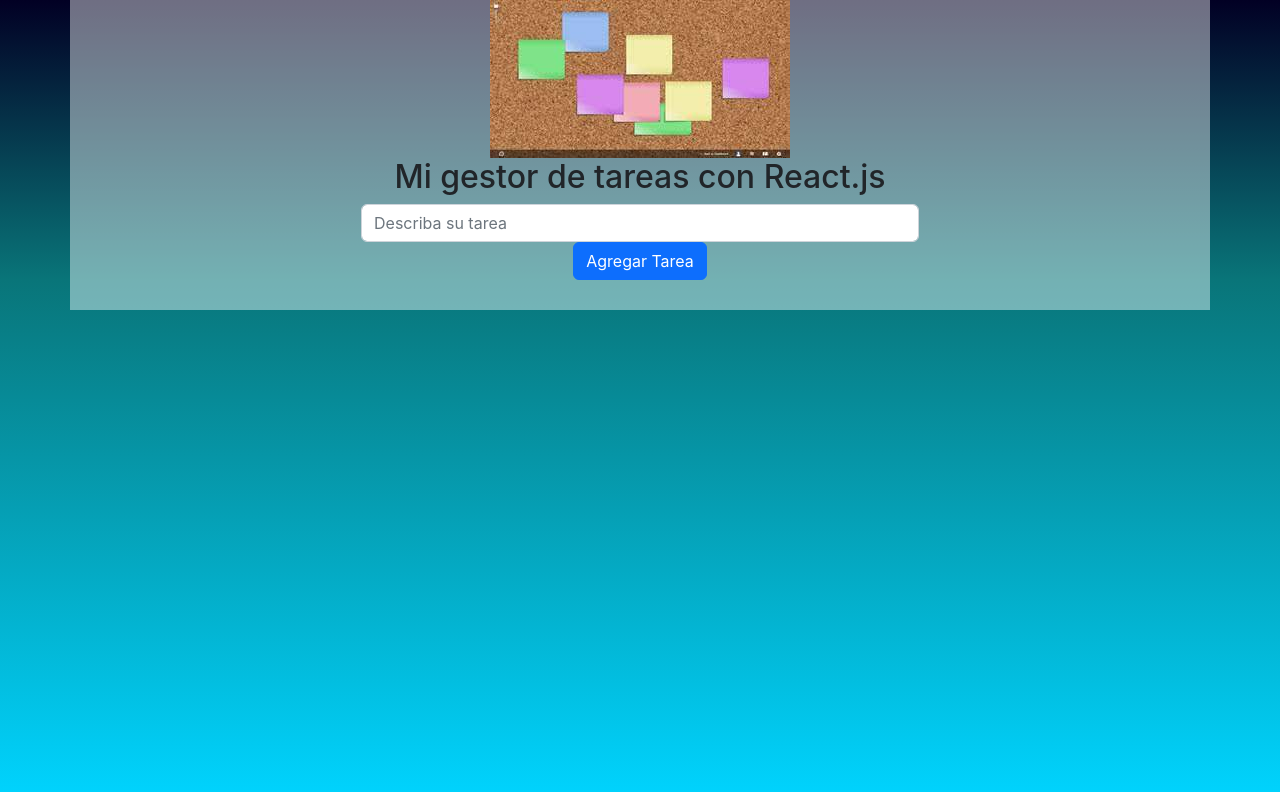
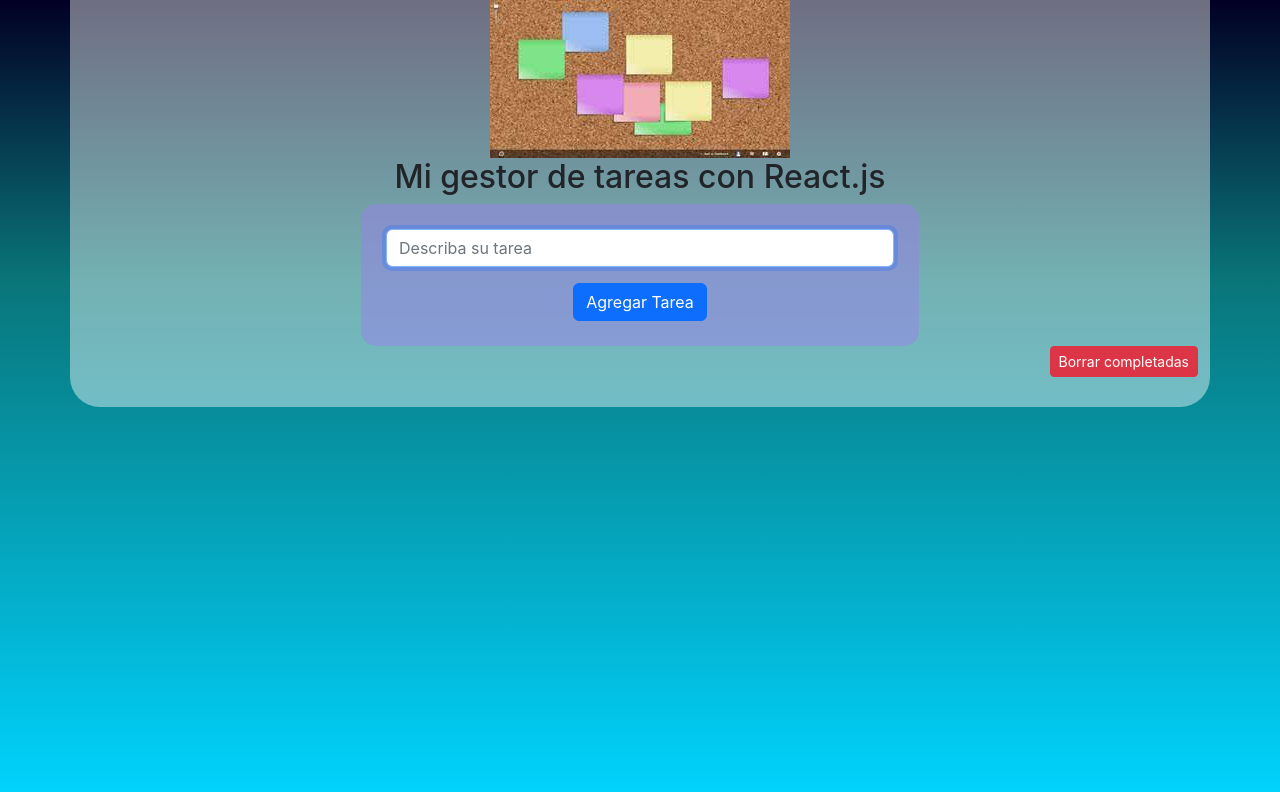
Before and after one commit to guillescharf/SF-Task-Manager, a React (Create React App) app: page / in a window 1280 px wide. Shown: the top 792 px of the page. Built offline with nearby package versions, Linux system fonts and the light colour scheme.

Commit message:
:art: Styles: Some styles improved

```diff
--- a/src/components/TaskForm.jsx
+++ b/src/components/TaskForm.jsx
@@ -34,7 +34,8 @@
                 <input type="text"
                     name='newTaskInput'
                     placeholder='Describa su tarea'
-                    className='form-control w-100'
+                    className='form-control w-100 mb-3'
+                    autoFocus
                     onChange={handleChange}
                 />
 
--- a/src/components/TaskList.jsx
+++ b/src/components/TaskList.jsx
@@ -15,8 +15,19 @@
     }
 
     const deleteTask = (id) => {
-        const updatedTasks =tasksList.filter((task) => task.id !== id);
-        setTasksList(updatedTasks)
+        const updatedTasksList =tasksList.filter((task) => task.id !== id);
+        setTasksList(updatedTasksList)
+    }
+
+    const deleteCompleted = () => {
+        if(tasksList.length !== 0){
+            const confirma = window.confirm("Seguro desea eliminar todas las tareas completadas?");
+            if(confirma){
+                const updatedTasksList = tasksList.filter((task) => !task.completed);
+                setTasksList(updatedTasksList);
+            }
+
+        }
     }
 
     const toggleStatus = (id) => {
@@ -32,6 +43,12 @@
     return(
         <div>
             <TaskForm addTask={addNewTask} />
+            <div className='w-100 d-flex justify-content-end'>
+                <button
+                className='btn btn-danger btn-sm align-self-end'
+                onClick={deleteCompleted}
+            >Borrar completadas</button>
+            </div>
             {
                 tasksList.map((task) => {
                     return(
--- a/src/styles/App.css
+++ b/src/styles/App.css
@@ -1,6 +1,5 @@
 .App {
   text-align: center;
-
   background: rgb(2,0,36);
   background: linear-gradient(180deg, rgba(2,0,36,1) 0%, rgba(9,117,121,1) 35%, rgba(0,212,255,1) 100%);
   min-height: 100vh;
@@ -9,4 +8,6 @@
 .container{
   background-color: rgba(255, 255, 255, 0.432);
   padding-bottom: 30px;
+  border-bottom-left-radius: 30px;
+  border-bottom-right-radius: 30px;
 }
--- a/src/styles/TaskForm.css
+++ b/src/styles/TaskForm.css
@@ -1,3 +1,6 @@
 .TaskFormContainer{
     width: 50%;
+    padding: 25px;
+    background-color: rgba(153, 130, 236, 0.5);
+    border-radius : 15px
 }
```
